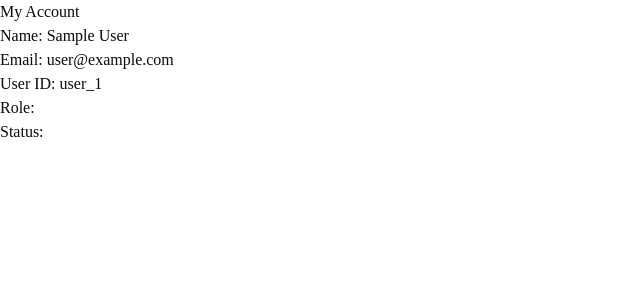
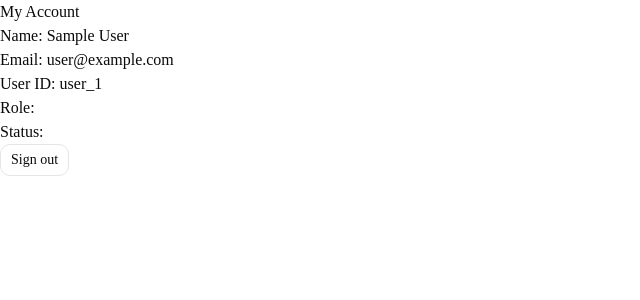
Before and after one commit to gimnakatugampala/ad-project-sandbox, a Next.js app: page /account in a window 1280 px wide. Shown: the top 300 px of the page, without its empty margins (0-640 px from the left). Built offline with nearby package versions, Linux system fonts and the light colour scheme; no server answers; sample sign-in values are in the browser's storage.

Commit message:
added_new_signin_routes

```diff
--- a/src/app/account/page.tsx
+++ b/src/app/account/page.tsx
@@ -1,12 +1,13 @@
-import { auth } from "@/auth"
+import { auth, signOut } from "@/auth"
 import { redirect } from "next/navigation";
+import { Button } from "@/components/ui/button";
 
 
 export default async function Account(){
   const session = await auth();
 
   if (!session) {
-    redirect("/api/auth/signin");
+    redirect("/login");
   }
 
   return (
@@ -18,6 +19,30 @@ export default async function Account(){
       <p>User ID: {session.user.id}</p>
       <p>Role: {session.user.role}</p>
       <p>Status: {session.user.status}</p>
+
+      {session ? (
+
+        <>
+
+      <form
+                action={async () => {
+                  "use server";
+
+                  await signOut({
+                    redirectTo: "/login",
+                  });
+                }}
+              >
+                <Button type="submit" variant="outline">
+                  Sign out
+                </Button>
+              </form>
+
+        </>
+
+      ) : null}
+
+
     </main>
   );
 }
--- /dev/null
+++ b/src/app/login/page.tsx
@@ -0,0 +1,29 @@
+import { auth, signIn } from "@/auth";
+import { Button } from "@/components/ui/button";
+import { redirect } from "next/navigation";
+
+export default async function LoginPage() {
+  const session = await auth();
+
+  if (session?.user) {
+    redirect("/account");
+  }
+
+  return (
+    <main className="flex min-h-screen items-center justify-center">
+      <form
+        action={async () => {
+          "use server";
+
+          await signIn("google", {
+            redirectTo: "/account",
+          });
+        }}
+      >
+        <Button type="submit">
+          Sign in with Google
+        </Button>
+      </form>
+    </main>
+  );
+}
--- a/src/app/page.tsx
+++ b/src/app/page.tsx
@@ -1,6 +1,6 @@
 import Image from "next/image";
 import { Button } from "@/components/ui/button";
-import { auth } from "@/auth";
+import { auth , signOut } from "@/auth";
 
 export  default async function  Home() {
 
@@ -12,7 +12,24 @@ export  default async function  Home() {
     <div className="flex flex-col flex-1 items-center justify-center bg-zinc-50 font-sans dark:bg-black">
       <main className="flex flex-1 w-full max-w-3xl flex-col items-center justify-between py-32 px-16 bg-white dark:bg-black sm:items-start">
 
-        {sessions ?  <Button>{sessions.user.email}</Button> : null}
+        {sessions ?
+        <>
+        <Button>{sessions.user.email}</Button>
+        <form
+            action={async () => {
+              "use server";
+
+              await signOut({
+                redirectTo: "/login",
+              });
+            }}
+          >
+            <Button type="submit" variant="outline">
+              Sign out
+            </Button>
+          </form>
+          </>
+        : null}
 
       </main>
     </div>
--- a/src/auth.ts
+++ b/src/auth.ts
@@ -7,11 +7,27 @@ import Google from 'next-auth/providers/google'
 export const { handlers, auth, signIn, signOut } = NextAuth({
   adapter: PrismaAdapter(prisma),
   secret: process.env.AUTH_SECRET,
+
   providers: [
     Google({
       clientId: process.env.AUTH_GOOGLE_ID!,
       clientSecret: process.env.AUTH_GOOGLE_SECRET!,
-  }),],
+      authorization: {
+        params: {
+          prompt: "select_account",
+        },
+      },
+    }),
+  ],
+
+  pages: {
+    signIn: "/login",
+  },
+
+  session: {
+    strategy: "database",
+  },
+
   callbacks: {
     session({ session, user }) {
       session.user.id = user.id;
@@ -21,7 +37,4 @@ callbacks: {
       return session;
     },
   },
-session: {
-  strategy: "database",
-},
-})
+});
--- a/src/lib/authorization.ts
+++ b/src/lib/authorization.ts
@@ -34,7 +34,7 @@ export async function requireUser(){
     const user = await getCurrentUser()
 
     if(!user){
-        redirect('/api/auth/signin')
+        redirect('/login')
     }
 
     if (user.status !== UserStatus.ACTIVE) {
```
Lines whose indentation alone changed are shown as unchanged.
